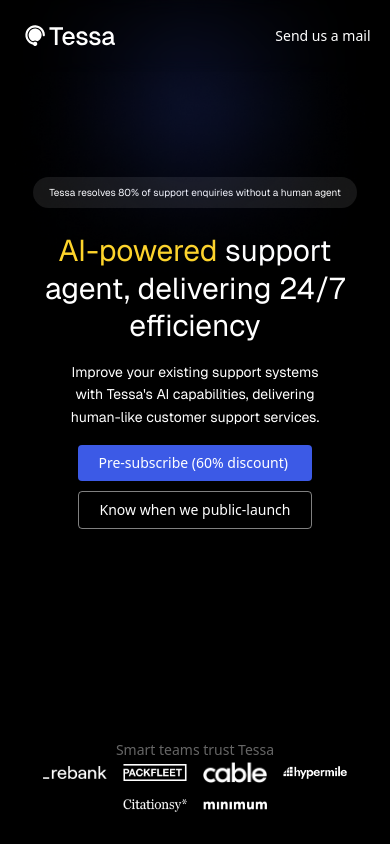
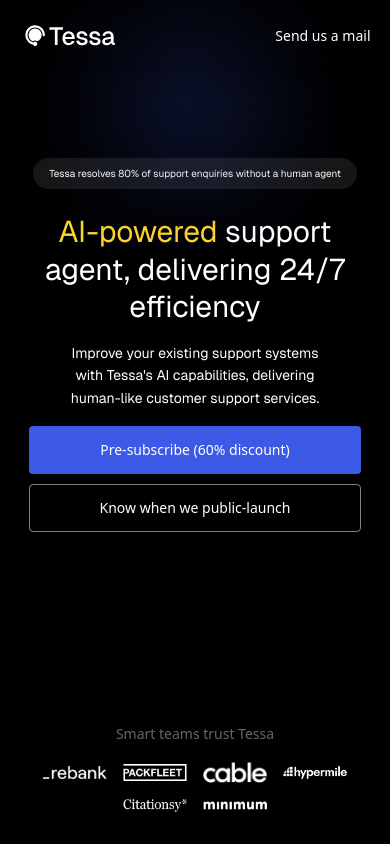
Before and after one commit to Popsabey/tessa-prelauch-webpage, a Next.js app: page / in a window 390 px wide. Shown: the top 844 px of the page. Built offline with nearby package versions, Linux system fonts and the light colour scheme.

Commit message:
Update HeroSection.tsx
Adjusted button size (on responsive) for hero

```diff
--- a/src/components/common/HeroSection.tsx
+++ b/src/components/common/HeroSection.tsx
@@ -1,3 +1,5 @@
+"use client"
+
 import { images } from "@/constants/images";
 import NavBar from "./NavBar";
 import Image from "next/image";
@@ -34,18 +36,19 @@ const HeroSection = () => {
                     </p>
 
                     <div className="flex flex-col sm:flex-row gap-2.5 mx-auto">
-                        <Link href={"https://docs.google.com/forms/d/e/1FAIpQLSdNBeitJRZsqzcreqwKVmll6ydZNOjZ0pVJa1M5-f1fgC0VTw/viewform"} className="py-2 z-20 px-5 sm:py-3 sm:px-6 bg-btnBlue rounded-sm text-white text-sm sm:text-base">
+                        <Link href={"https://docs.google.com/forms/d/e/1FAIpQLSdNBeitJRZsqzcreqwKVmll6ydZNOjZ0pVJa1M5-f1fgC0VTw/viewform"}
+                              className="h-[48px] w-[332px] sm:h-[48px] sm:w-[332px] md:h-[50px] md:w-[340px] lg:h-[52px] lg:w-[350px] z-20 bg-btnBlue rounded-sm text-white text-sm sm:text-base flex items-center justify-center">
                             Pre-subscribe (60% discount)
                         </Link>
-                        <Link href={"https://forms.gle/qqLkBuZXX8PZTZiTA"} className=" z-20 cursor-pointer py-2 px-5 sm:py-3 sm:px-6 bg-transparent border border-white/50 text-white rounded-sm text-sm sm:text-base">
+                        <Link href={"https://forms.gle/qqLkBuZXX8PZTZiTA"}
+                              className="h-[48px] w-[332px] sm:h-[48px] sm:w-[332px] md:h-[50px] md:w-[340px] lg:h-[52px] lg:w-[350px] z-20 cursor-pointer bg-transparent border border-white/50 text-white rounded-sm text-sm sm:text-base flex items-center justify-center">
                             Know when we public-launch
                         </Link>
                     </div>
                 </div>
-
             </div>
 
-            <div className="flex flex-col gap-a4 sm:gap-8 justify-between items-center mx-auto w-full max-w-[90%] sm:max-w-[80%] py-8 sm:py-10">
+            <div className="flex flex-col gap-4 sm:gap-8 justify-between items-center mx-auto w-full max-w-[90%] sm:max-w-[80%] py-8 sm:py-10">
                 <h3 className="font-geist-medium text-sm sm:text-lg leading-6 sm:leading-7 text-center text-white/40">
                     Smart teams trust Tessa
                 </h3>
```
